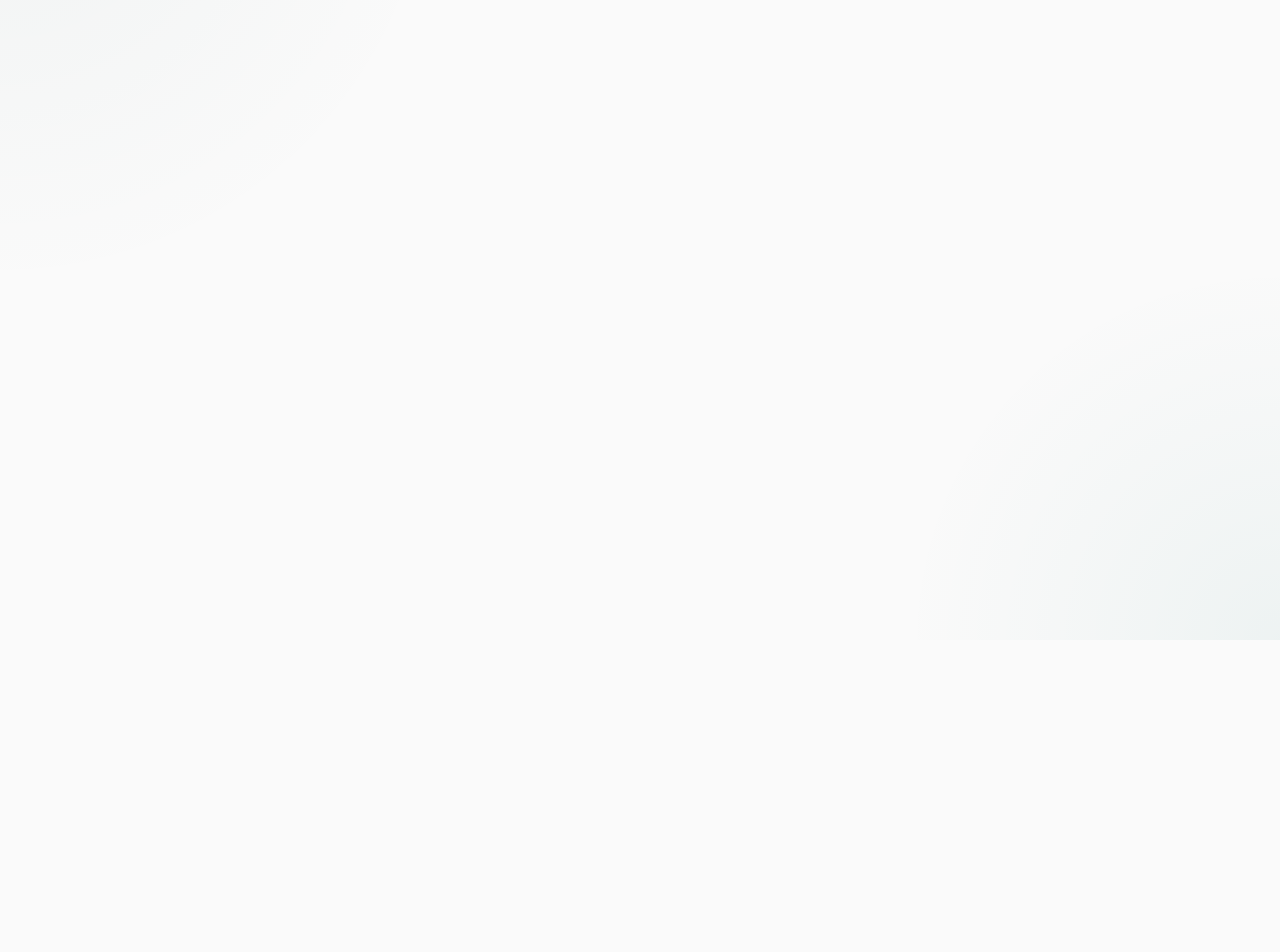
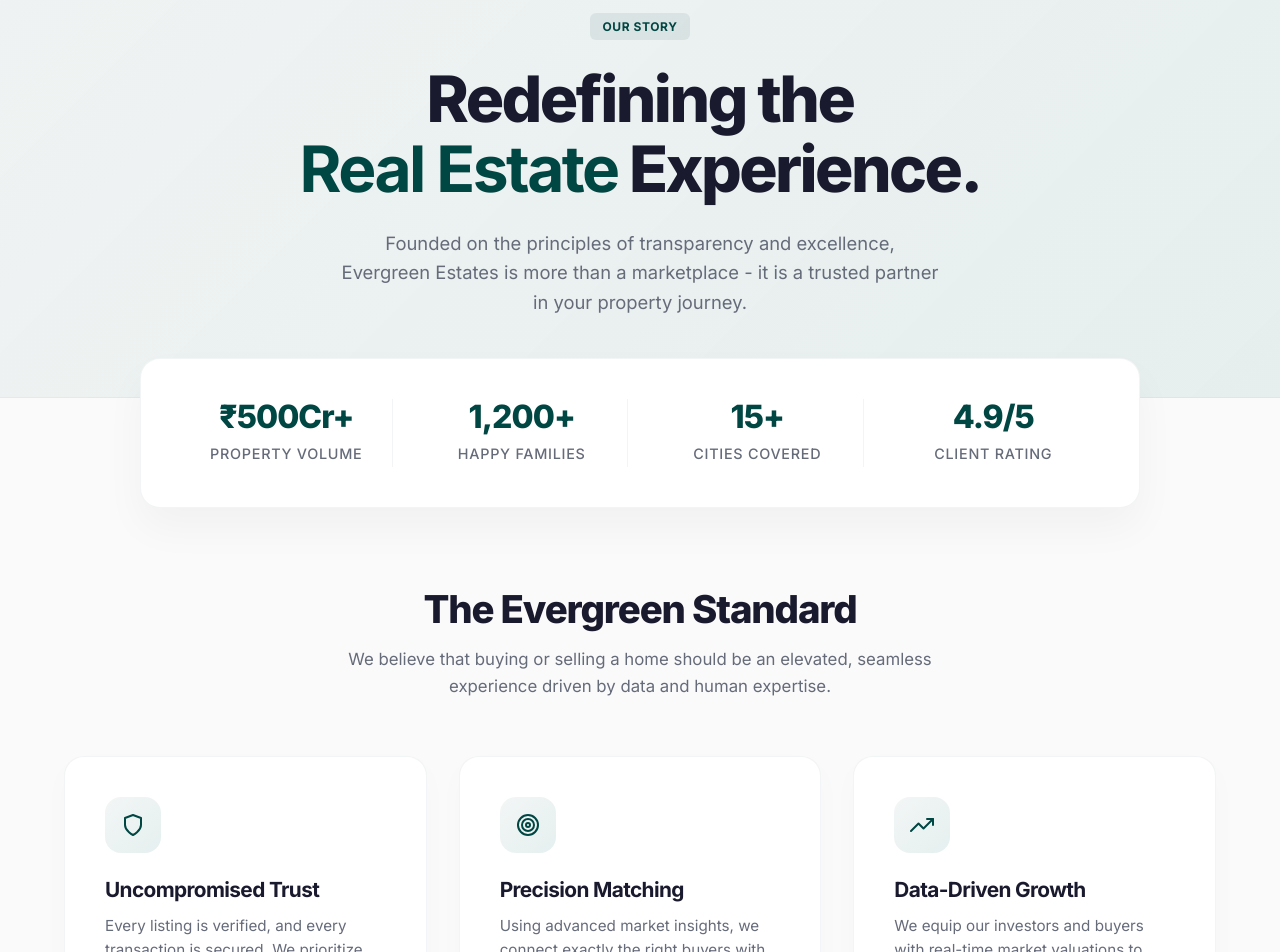
Before and after one commit to Abhinavkrishna-b/Evergreen-Estates, a React app in the folder frontend/: page /about in a window 1280 px wide. Before the commit this address had no page. Shown: the part 160-1112 px from the top of the page. Before the commit the page ends 800 px from the top, so only its background shows below. Built offline with nearby package versions, Linux system fonts and the light colour scheme; the HTML template or start-up script is replaced by a standard one.

Commit message:
Added AboutPage Route

```diff
--- a/frontend/src/App.jsx
+++ b/frontend/src/App.jsx
@@ -9,6 +9,7 @@
 import LoginPage from './routes/LoginPage/LoginPage';
 import AdminLogin from './routes/AdminLogin/AdminLogin';
 import ContactPage from './routes/ContactPage/ContactPage';
+import AboutPage from './routes/AboutPage/AboutPage';
 
 
 function App() {
@@ -23,10 +24,11 @@
           <Routes>
             <Route path="/" element={<Homepage />} />
 
-            <Route
-              path="/properties"
-              element={<PropertiesPage />}
-            />
+            <Route path="/properties"element={<PropertiesPage />} />
+
+            <Route path="/about" element={<AboutPage />} />
+
+            <Route path="/contact" element={<ContactPage />} />
 
             <Route path="/properties/:id" element={<PropertyDetails />} />
 
@@ -37,8 +39,6 @@
             {/* Only developers and admins can manually type this url and get admin access */}
 
             <Route path="/login" element={<LoginPage />} />
-
-            <Route path="/contact" element={<ContactPage />} />
           </Routes>
 
         </main>
--- /dev/null
+++ b/frontend/src/routes/AboutPage/AboutPage.css
@@ -0,0 +1,213 @@
+.about-layout {
+  min-height: 100vh;
+  background: #FAFAFA;
+  padding-bottom: 80px;
+}
+
+/* --- Hero Section --- */
+.about-hero {
+  padding: 100px 24px 80px;
+  background: linear-gradient(135deg, rgba(0, 70, 67, 0.04) 0%, rgba(3, 107, 100, 0.08) 100%);
+  display: flex;
+  justify-content: center;
+  text-align: center;
+  border-bottom: 1px solid rgba(0, 70, 67, 0.05);
+}
+
+.about-hero-content {
+  max-width: 800px;
+  animation: fadeUpAbout 0.8s cubic-bezier(0.22, 1, 0.36, 1);
+}
+
+.premium-badge {
+  display: inline-block;
+  background: rgba(0, 70, 67, 0.08);
+  color: #004643;
+  padding: 6px 12px;
+  border-radius: 6px;
+  font-size: 0.75rem;
+  font-weight: 700;
+  text-transform: uppercase;
+  letter-spacing: 0.05em;
+  margin-bottom: 24px;
+}
+
+.about-hero-content h1 {
+  font-size: clamp(2.5rem, 5vw, 4rem);
+  font-weight: 800;
+  color: #1a1a2e;
+  line-height: 1.1;
+  margin-bottom: 24px;
+  letter-spacing: -0.04em;
+}
+
+.highlight-text {
+  color: #004643;
+}
+
+.about-hero-content p {
+  font-size: 1.15rem;
+  color: #666b7a;
+  line-height: 1.6;
+  max-width: 600px;
+  margin: 0 auto;
+}
+
+/* --- Stats Strip --- */
+.stats-container {
+  max-width: 1000px;
+  margin: -40px auto 80px;
+  background: white;
+  border-radius: 20px;
+  padding: 40px;
+  display: grid;
+  grid-template-columns: repeat(4, 1fr);
+  gap: 24px;
+  box-shadow: 0 20px 40px rgba(0, 0, 0, 0.04);
+  border: 1px solid rgba(0, 70, 67, 0.05);
+  position: relative;
+  z-index: 10;
+  animation: fadeUpAbout 1s cubic-bezier(0.22, 1, 0.36, 1);
+}
+
+.stat-box {
+  text-align: center;
+  border-right: 1px solid #f3f4f6;
+}
+
+.stat-box:last-child {
+  border-right: none;
+}
+
+.stat-box h2 {
+  font-size: 2rem;
+  font-weight: 800;
+  color: #004643;
+  margin-bottom: 8px;
+  letter-spacing: -0.03em;
+}
+
+.stat-box p {
+  font-size: 0.9rem;
+  color: #666b7a;
+  font-weight: 500;
+  text-transform: uppercase;
+  letter-spacing: 0.05em;
+}
+
+/* --- Values Section --- */
+.values-section {
+  max-width: 1200px;
+  margin: 0 auto;
+  padding: 0 24px;
+}
+
+.values-header {
+  text-align: center;
+  margin-bottom: 56px;
+}
+
+.values-header h2 {
+  font-size: clamp(2rem, 3vw, 2.5rem);
+  font-weight: 800;
+  color: #1a1a2e;
+  margin-bottom: 16px;
+  letter-spacing: -0.03em;
+}
+
+.values-header p {
+  color: #666b7a;
+  font-size: 1.05rem;
+  max-width: 600px;
+  margin: 0 auto;
+  line-height: 1.6;
+}
+
+.values-grid {
+  display: grid;
+  grid-template-columns: repeat(3, 1fr);
+  gap: 32px;
+}
+
+.value-card {
+  background: white;
+  padding: 40px;
+  border-radius: 20px;
+  border: 1px solid rgba(0, 70, 67, 0.05);
+  box-shadow: 0 10px 30px rgba(0, 0, 0, 0.02);
+  transition: transform 0.3s ease, box-shadow 0.3s ease;
+}
+
+.value-card:hover {
+  transform: translateY(-8px);
+  box-shadow: 0 20px 40px rgba(0, 70, 67, 0.08);
+}
+
+.value-icon {
+  width: 56px;
+  height: 56px;
+  background: linear-gradient(135deg, rgba(0, 70, 67, 0.05) 0%, rgba(3, 107, 100, 0.1) 100%);
+  color: #004643;
+  display: flex;
+  align-items: center;
+  justify-content: center;
+  border-radius: 16px;
+  margin-bottom: 24px;
+}
+
+.value-card h3 {
+  font-size: 1.3rem;
+  font-weight: 700;
+  color: #1a1a2e;
+  margin-bottom: 12px;
+}
+
+.value-card p {
+  color: #666b7a;
+  line-height: 1.6;
+  font-size: 0.95rem;
+}
+
+@keyframes fadeUpAbout {
+  from { opacity: 0; transform: translateY(30px); }
+  to { opacity: 1; transform: translateY(0); }
+}
+
+/* --- Mobile Responsiveness --- */
+@media (max-width: 900px) {
+  .stats-container {
+    grid-template-columns: repeat(2, 1fr);
+    gap: 32px 0;
+  }
+
+  .stat-box:nth-child(2) {
+    border-right: none;
+  }
+
+  .values-grid {
+    grid-template-columns: 1fr;
+  }
+}
+
+@media (max-width: 600px) {
+  .about-hero {
+    padding: 60px 16px 80px;
+  }
+
+  .stats-container {
+    grid-template-columns: 1fr;
+    padding: 32px;
+    gap: 32px;
+  }
+
+  .stat-box {
+    border-right: none;
+    border-bottom: 1px solid #f3f4f6;
+    padding-bottom: 24px;
+  }
+
+  .stat-box:last-child {
+    border-bottom: none;
+    padding-bottom: 0;
+  }
+}
--- /dev/null
+++ b/frontend/src/routes/AboutPage/AboutPage.jsx
@@ -0,0 +1,77 @@
+import Navbar from '../../components/Navbar/Navbar';
+import Footer from '../../components/Footer/Footer';
+import { FiTarget, FiShield, FiTrendingUp } from 'react-icons/fi';
+import './AboutPage.css';
+
+const AboutPage = () => {
+  return (
+    <>
+      <Navbar />
+
+      <div className="about-layout">
+
+        {/* Hero Section */}
+        <div className="about-hero">
+          <div className="about-hero-content">
+            <span className="premium-badge">Our Story</span>
+            <h1>Redefining the <br/><span className="highlight-text">Real Estate</span> Experience.</h1>
+            <p>Founded on the principles of transparency and excellence, Evergreen Estates is more than a marketplace - it is a trusted partner in your property journey.</p>
+          </div>
+        </div>
+
+        {/* Stats Strip */}
+        <div className="stats-container">
+          <div className="stat-box">
+            <h2>₹500Cr+</h2>
+            <p>Property Volume</p>
+          </div>
+          <div className="stat-box">
+            <h2>1,200+</h2>
+            <p>Happy Families</p>
+          </div>
+          <div className="stat-box">
+            <h2>15+</h2>
+            <p>Cities Covered</p>
+          </div>
+          <div className="stat-box">
+            <h2>4.9/5</h2>
+            <p>Client Rating</p>
+          </div>
+        </div>
+
+        {/* Mission & Values Section */}
+        <div className="values-section">
+          <div className="values-header">
+            <h2>The Evergreen Standard</h2>
+            <p>We believe that buying or selling a home should be an elevated, seamless experience driven by data and human expertise.</p>
+          </div>
+
+          <div className="values-grid">
+            <div className="value-card">
+              <div className="value-icon"><FiShield size={24} /></div>
+              <h3>Uncompromised Trust</h3>
+              <p>Every listing is verified, and every transaction is secured. We prioritize your peace of mind above all else.</p>
+            </div>
+
+            <div className="value-card">
+              <div className="value-icon"><FiTarget size={24} /></div>
+              <h3>Precision Matching</h3>
+              <p>Using advanced market insights, we connect exactly the right buyers with the right sellers, reducing time on market.</p>
+            </div>
+
+            <div className="value-card">
+              <div className="value-icon"><FiTrendingUp size={24} /></div>
+              <h3>Data-Driven Growth</h3>
+              <p>We equip our investors and buyers with real-time market valuations to ensure you make the most profitable decisions.</p>
+            </div>
+          </div>
+        </div>
+
+      </div>
+
+      <Footer />
+    </>
+  );
+};
+
+export default AboutPage;
```
